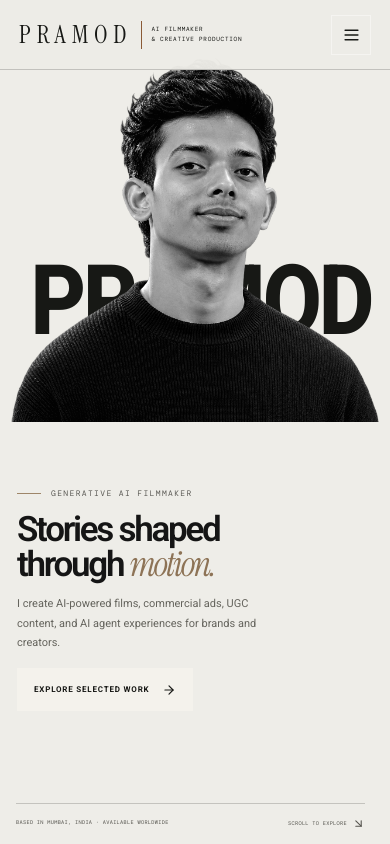
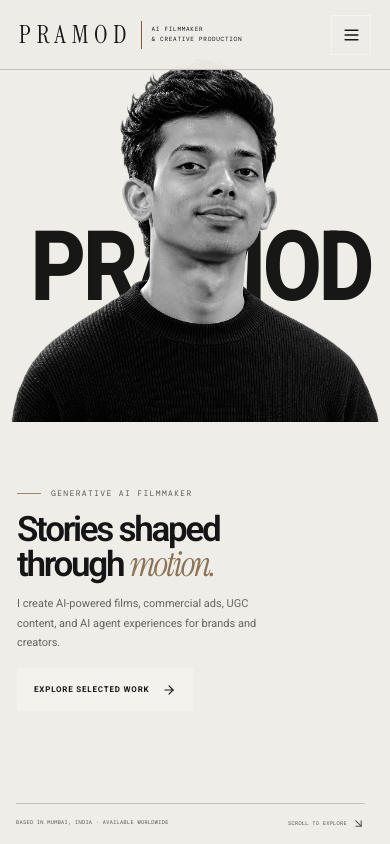
Before and after one commit to Amristine/pramod-rajpurohit, a Next.js app: page / in a window 390 px wide. Shown: the top 844 px of the page. Built offline with nearby package versions, Linux system fonts and the light colour scheme.

Commit message:
Raise mobile hero wordmark slightly

```diff
--- a/app/globals.css
+++ b/app/globals.css
@@ -1351,3 +1351,16 @@ a.contact-detail:hover { color: var(--ink); }
     font-size: clamp(78px, 25vw, 98px) !important;
   }
 }
+
+
+/* Move the PRAMOD wordmark slightly higher on mobile */
+@media (max-width: 760px) {
+  .portfolio-wordmark {
+    top: 27% !important;
+  }
+}
+@media (max-width: 390px) {
+  .portfolio-wordmark {
+    top: 27% !important;
+  }
+}
```
